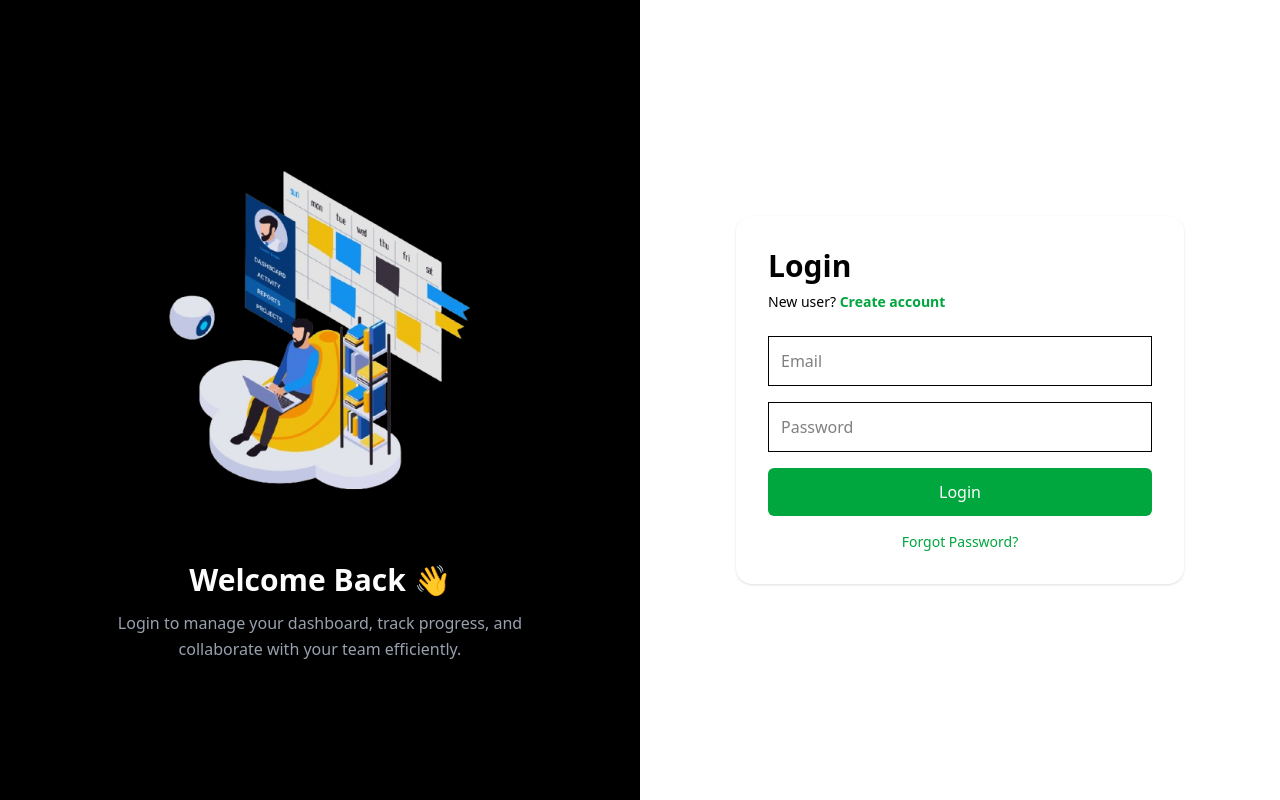
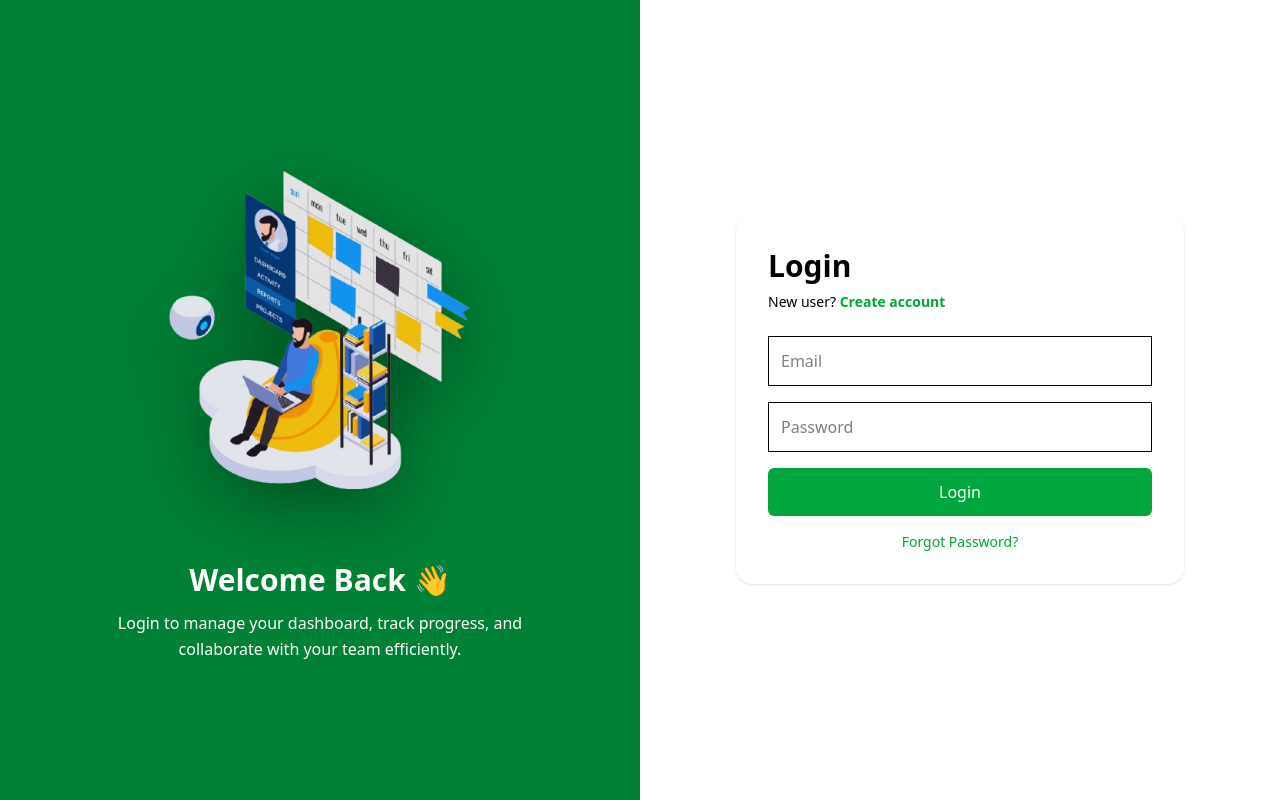
Before and after one commit to Praveen5682/Task-Management-System-Frontend, a React (Vite) app: page /login in a window 1280 px wide. Built offline with nearby package versions, Linux system fonts and the light colour scheme.

Commit message:
Chnaged bg color for auth page

```diff
--- a/src/pages/Dashboard/admin/notifications/AdminNotification.jsx
+++ b/src/pages/Dashboard/admin/notifications/AdminNotification.jsx
@@ -3,19 +3,6 @@ import { FaEdit, FaEye, FaObjectUngroup, FaTrash } from "react-icons/fa";
 import Button from "../../../../components/Button";
 import CreateNotificationModal from "./CreateNotificationModal";
 import EditNotificationModal from "./EditNotificationModal";
-
-const ToggleSwitch = ({ value, onChange }) => (
-  <label className="relative inline-flex items-center cursor-pointer">
-    <input
-      type="checkbox"
-      checked={value}
-      onChange={onChange}
-      className="sr-only peer"
-    />
-    <div className="w-11 h-6 bg-gray-300 rounded-full peer-checked:bg-green-500 transition-all"></div>
-    <span className="absolute left-1 top-1 w-4 h-4 bg-white rounded-full shadow transition peer-checked:translate-x-5"></span>
-  </label>
-);
 
 const AdminNotification = () => {
   const [activeTab, setActiveTab] = useState("active");
@@ -50,6 +37,19 @@ const AdminNotification = () => {
       },
     ],
   });
+
+  const ToggleSwitch = ({ value, onChange }) => (
+    <label className="relative inline-flex items-center cursor-pointer">
+      <input
+        type="checkbox"
+        checked={value}
+        onChange={onChange}
+        className="sr-only peer"
+      />
+      <div className="w-11 h-6 bg-gray-300 rounded-full peer-checked:bg-green-500 transition-all"></div>
+      <span className="absolute left-1 top-1 w-4 h-4 bg-white rounded-full shadow transition peer-checked:translate-x-5"></span>
+    </label>
+  );
 
   const toggleStatus = (id) => {
     setNotifications((prev) => ({
--- a/src/pages/auth/Login.jsx
+++ b/src/pages/auth/Login.jsx
@@ -33,7 +33,7 @@ const Login = () => {
     <section className="min-h-screen grid grid-cols-1 md:grid-cols-2">
       {/* Left Image */}
       {/* Left Image + Text */}
-      <div className="hidden md:flex flex-col items-center justify-center px-16 bg-black">
+      <div className="hidden md:flex flex-col items-center justify-center px-16 bg-green-700">
         <img
           src={loginImg}
           alt="Login"
@@ -44,7 +44,7 @@ const Login = () => {
           Welcome Back 👋
         </h3>
 
-        <p className="text-gray-400 text-center max-w-md leading-relaxed">
+        <p className="text-white text-center max-w-md leading-relaxed">
           Login to manage your dashboard, track progress, and collaborate with
           your team efficiently.
         </p>
--- a/src/pages/auth/SignUp.jsx
+++ b/src/pages/auth/SignUp.jsx
@@ -32,7 +32,7 @@ const SignUp = () => {
   return (
     <section className="min-h-screen grid grid-cols-1 md:grid-cols-2">
       {/* Left Image */}
-      <div className="hidden md:flex flex-col items-center justify-center px-16 bg-black">
+      <div className="hidden md:flex flex-col items-center justify-center px-16 bg-green-700">
         <img
           src={signupImg}
           alt="Sign Up"
@@ -43,7 +43,7 @@ const SignUp = () => {
           Join Us Today 🚀
         </h3>
 
-        <p className="text-gray-400 text-center max-w-md leading-relaxed">
+        <p className="text-white text-center max-w-md leading-relaxed">
           Create an account to manage projects, track progress, and collaborate
           seamlessly with your team.
         </p>
```
